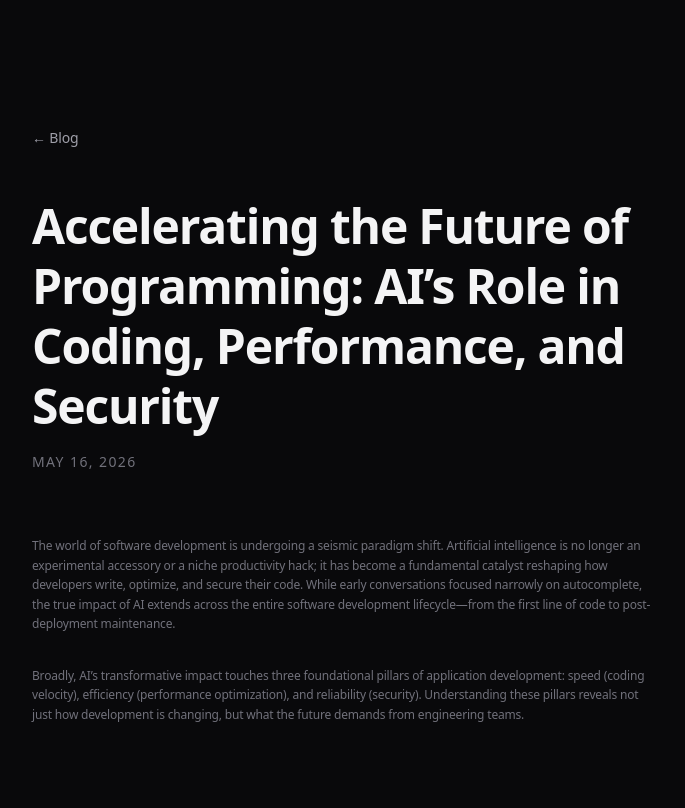
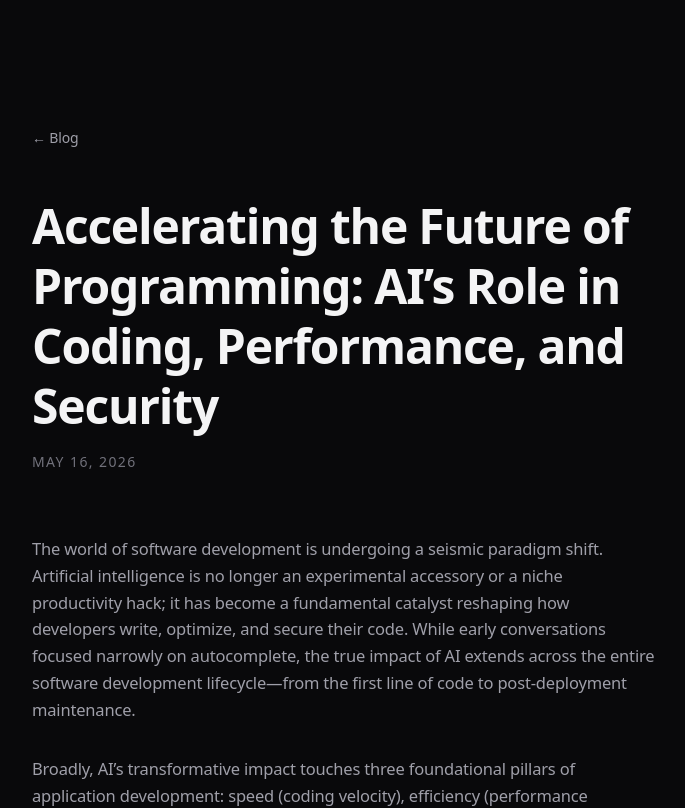
Before and after one commit to Ismawant0/portfolio, a Next.js app: page /blog/accelerating-future-programming-ai in a window 1280 px wide. Shown: the top 808 px of the page, without its empty margins (296-981 px from the left). Built offline with nearby package versions, Linux system fonts and the light colour scheme.

Commit message:
Fix font size inconsistency bug in blog posts without references

```diff
--- a/src/app/blog/[slug]/page.tsx
+++ b/src/app/blog/[slug]/page.tsx
@@ -75,9 +75,10 @@ export default async function BlogPostPage({ params }: { params: Promise<{ slug:
               );
             }
 
-            // Detect if this block is a reference (starts with an author/year pattern)
-            // or if it's in the references section (after the HR)
-            const isReferenceSection = index > post.content.split('\n\n').findIndex(b => b.trim().startsWith('---'));
+            // Detect if this block is a reference (after the HR)
+            const blocks = post.content.split('\n\n');
+            const hrIndex = blocks.findIndex(b => b.trim().startsWith('---'));
+            const isReferenceSection = hrIndex !== -1 && index > hrIndex;
 
             if (isReferenceSection && trimmed !== 'References' && trimmed !== '**References**') {
               return (
```
